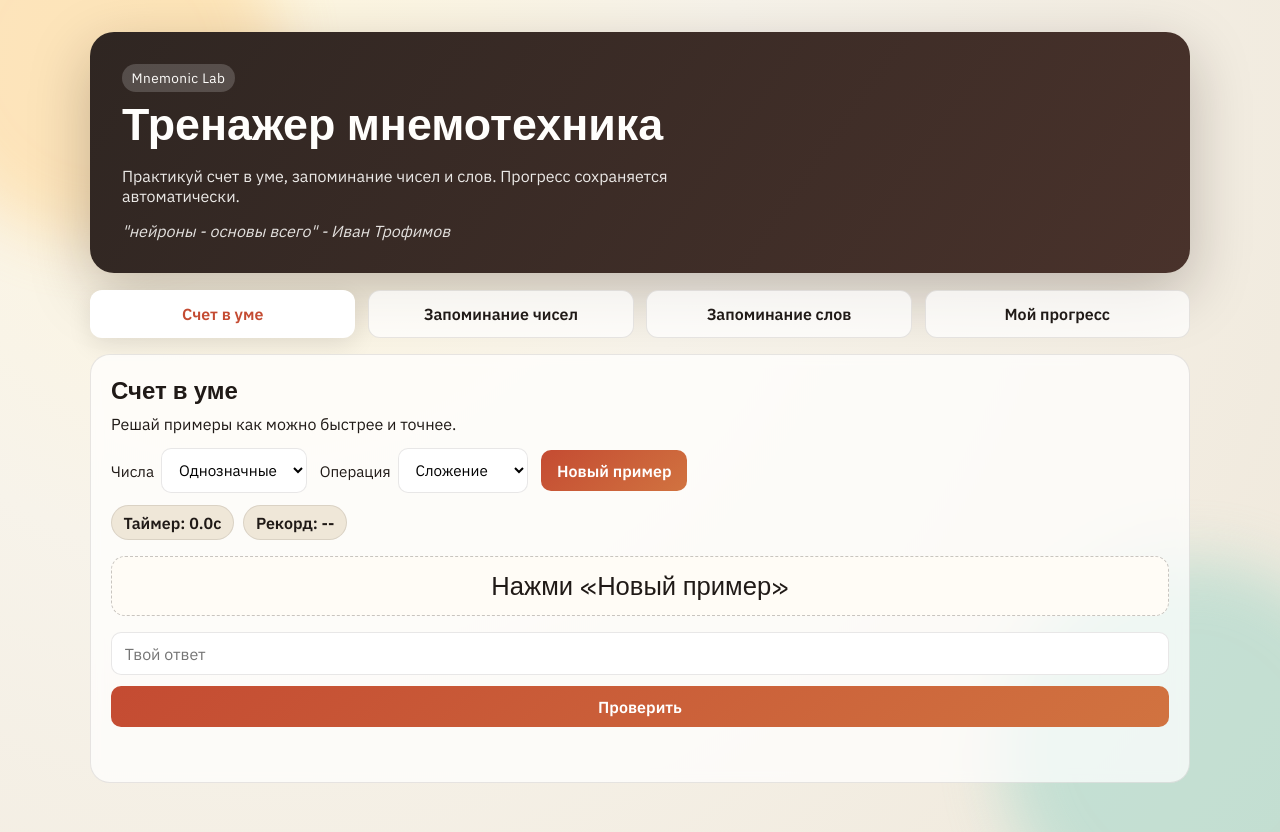
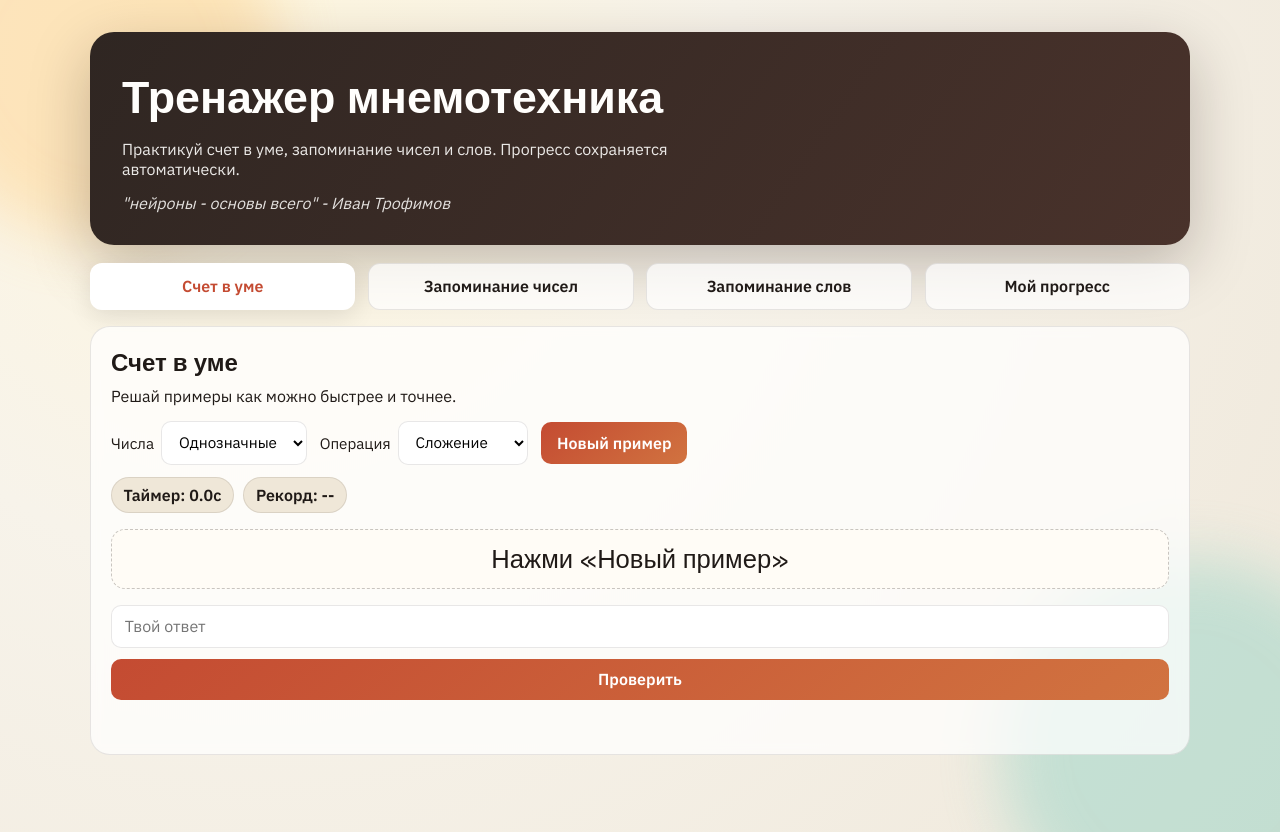
Before and after one commit to Ivan7Creator/mnemotehnika, a plain HTML site: page index.html in a window 1280 px wide. Drawn offline with Linux system fonts and the light colour scheme.

Commit message:
upload_3

```diff
--- a/index.html
+++ b/index.html
@@ -17,7 +17,6 @@
     <div class="bg-shape bg-shape-b"></div>
     <main class="app">
       <header class="hero reveal">
-        <p class="badge">Mnemonic Lab</p>
         <h1>Тренажер мнемотехника</h1>
         <p class="subtitle">
           Практикуй счет в уме, запоминание чисел и слов. Прогресс сохраняется
```
